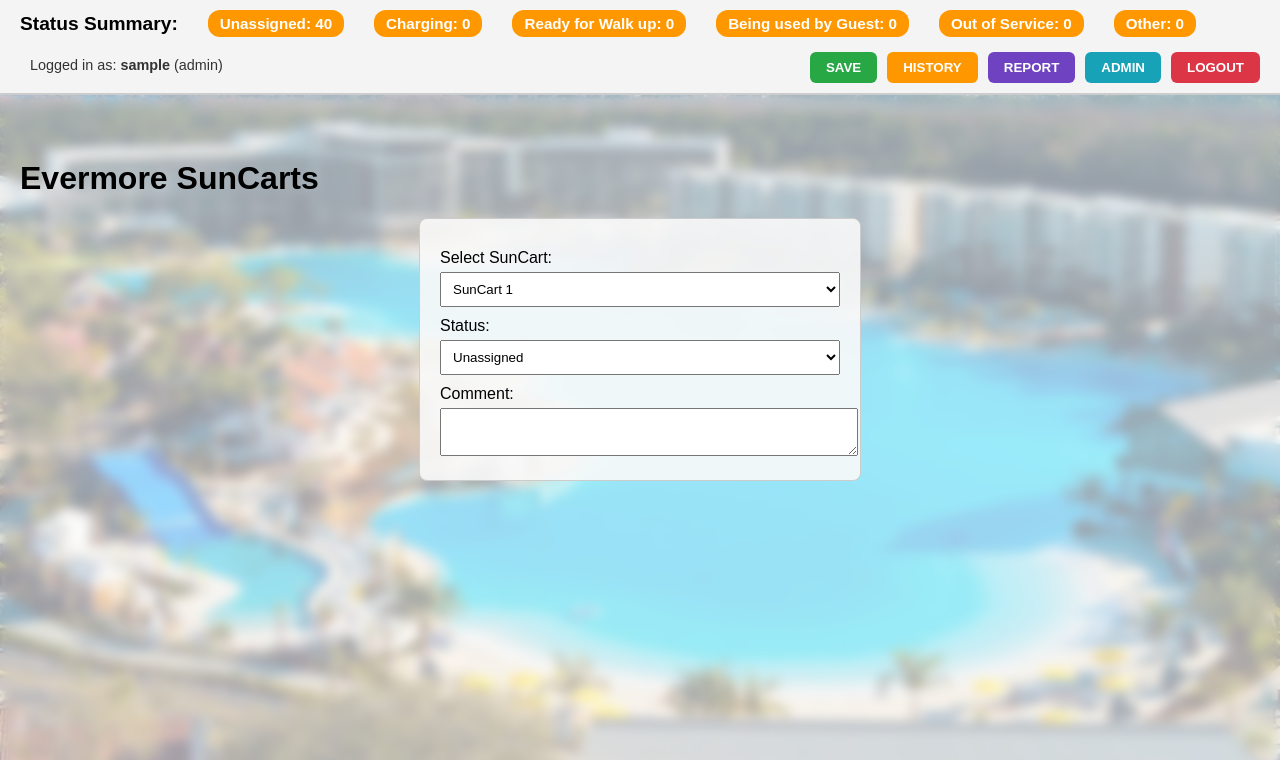
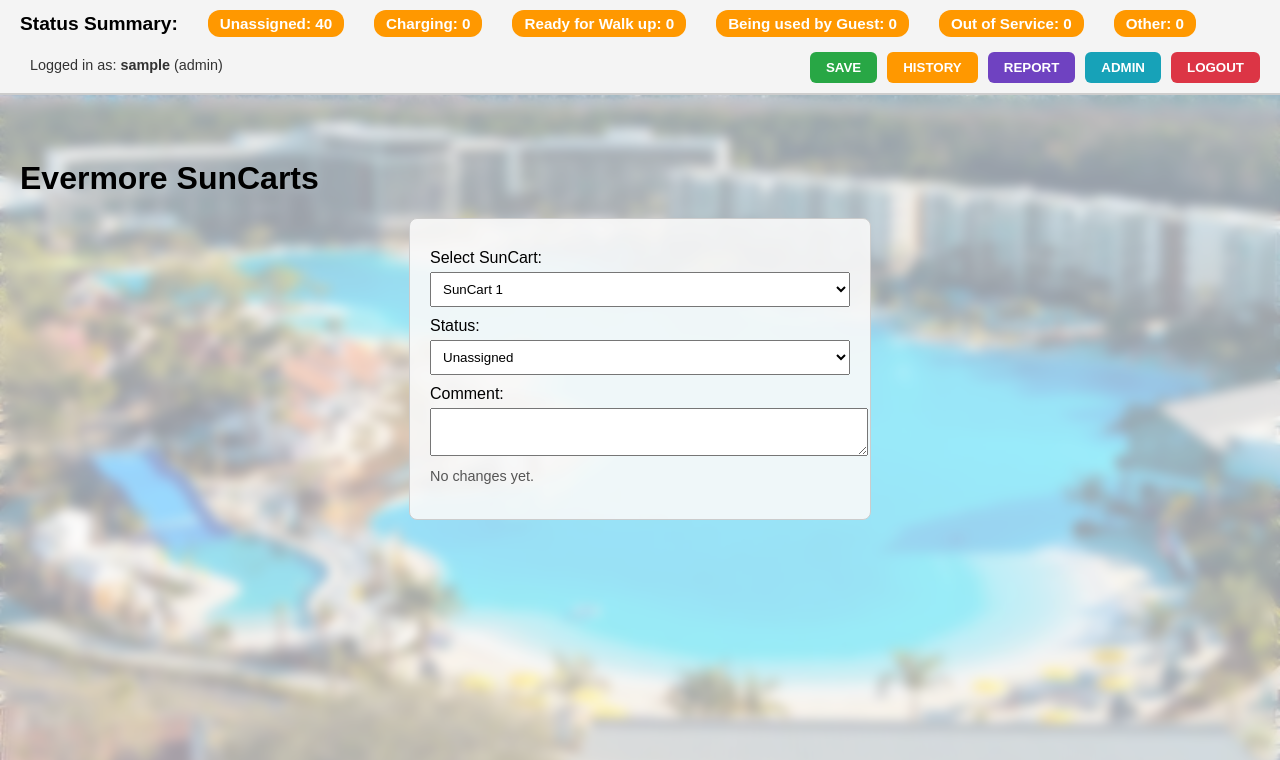
Before and after one commit to ojavier0506-ui/golf_carts, a Flask app: page / in a window 1280 px wide. Shown: the top 760 px of the page. Run offline with Flask 3, Linux system fonts and the light colour scheme; the visitor is signed in with stand-in values (Sample User, id 1); parts of the project's set-up code (start-up, migrations or seed data) failed here and were passed over.

Commit message:
Update index.html

```diff
--- a/templates/index.html
+++ b/templates/index.html
@@ -45,7 +45,7 @@
     }
 
     .container {
-        max-width: 400px; margin: auto;
+        max-width: 420px; margin: auto;
         border: 1px solid #ccc; padding: 20px;
         border-radius: 8px; background: rgba(249, 249, 249, 0.9);
     }
@@ -53,9 +53,10 @@
     select, textarea, button { width: 100%; margin-top: 5px; padding: 8px; }
     textarea { resize: vertical; }
 
+    .muted { color: #555; font-size: 0.9em; margin-top: 8px; }
+
     .button-group {
-        display: flex; gap: 10px; margin-left: auto;
-        align-items: center;
+        display: flex; gap: 10px; margin-left: auto; align-items: center;
     }
     .btn {
         padding: 8px 16px; border-radius: 6px; border: none;
@@ -76,7 +77,6 @@
     .modal { display: none; position: fixed; z-index: 2000; left: 0; top: 0; width: 100%; height: 100%; overflow: auto; background-color: rgba(0,0,0,0.4); }
     .modal-content { background-color: #fefefe; margin: 10% auto; padding: 20px; border: 1px solid #888; width: 80%; max-width: 500px; border-radius: 8px; }
 
-    /* Ítems clicables en el modal */
     #modal-list li { padding: 6px 8px; background: rgba(0,0,0,0.04); margin-bottom: 6px; border-radius: 6px; cursor: pointer; }
     #modal-list li:hover { background: rgba(0,0,0,0.08); }
 </style>
@@ -122,6 +122,9 @@
 
     <label for="comment">Comment:</label>
     <textarea id="comment"></textarea>
+
+    <!-- ⬇ Aquí mostramos el último cambio -->
+    <p id="last-change" class="muted">No changes yet.</p>
 </div>
 
 <!-- Modal para categorías -->
@@ -141,6 +144,17 @@ function loadCart() {
     .then(data => {
         document.getElementById("status").value = data.status || "Unassigned";
         document.getElementById("comment").value = data.comment || "";
+
+        const p = document.getElementById("last-change");
+        if (data.last_change && (data.last_change.user || data.last_change.date)) {
+            const u = data.last_change.user || "Unknown";
+            const d = data.last_change.date || "";
+            const t = data.last_change.time || "";
+            const ct = data.last_change.change_type || "Change";
+            p.textContent = `Last change by ${u} on ${d}${t ? " at " + t : ""} (${ct}).`;
+        } else {
+            p.textContent = "No changes yet.";
+        }
     });
 }
 
@@ -162,6 +176,8 @@ function saveCart() {
                 const el = document.getElementById(`count-${st}`);
                 if (el) el.textContent = count;
             }
+            // refrescar la info (incluye el último cambio)
+            loadCart();
             alert("Changes saved!");
         } else {
             alert("Error saving changes!");
```
